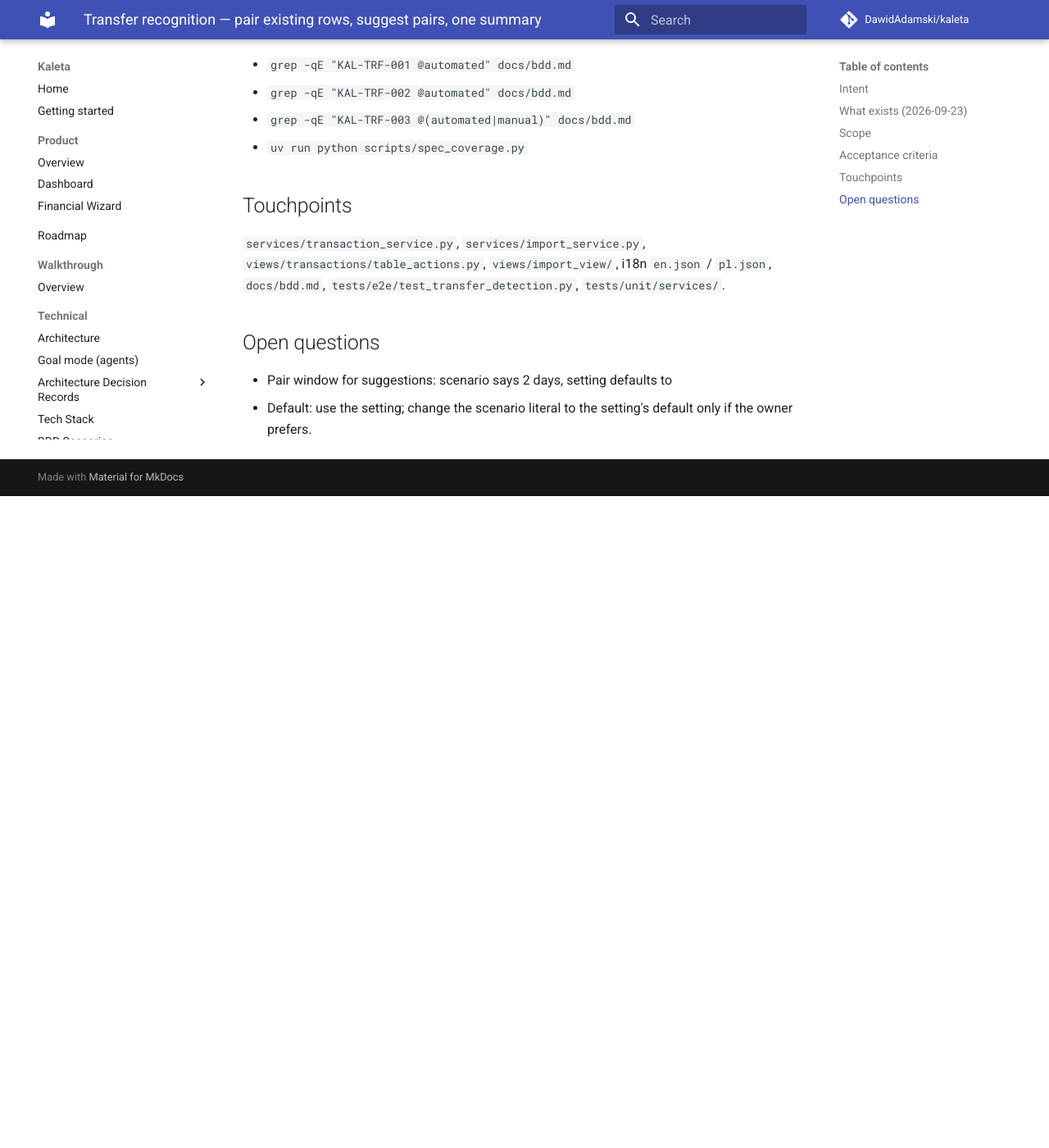
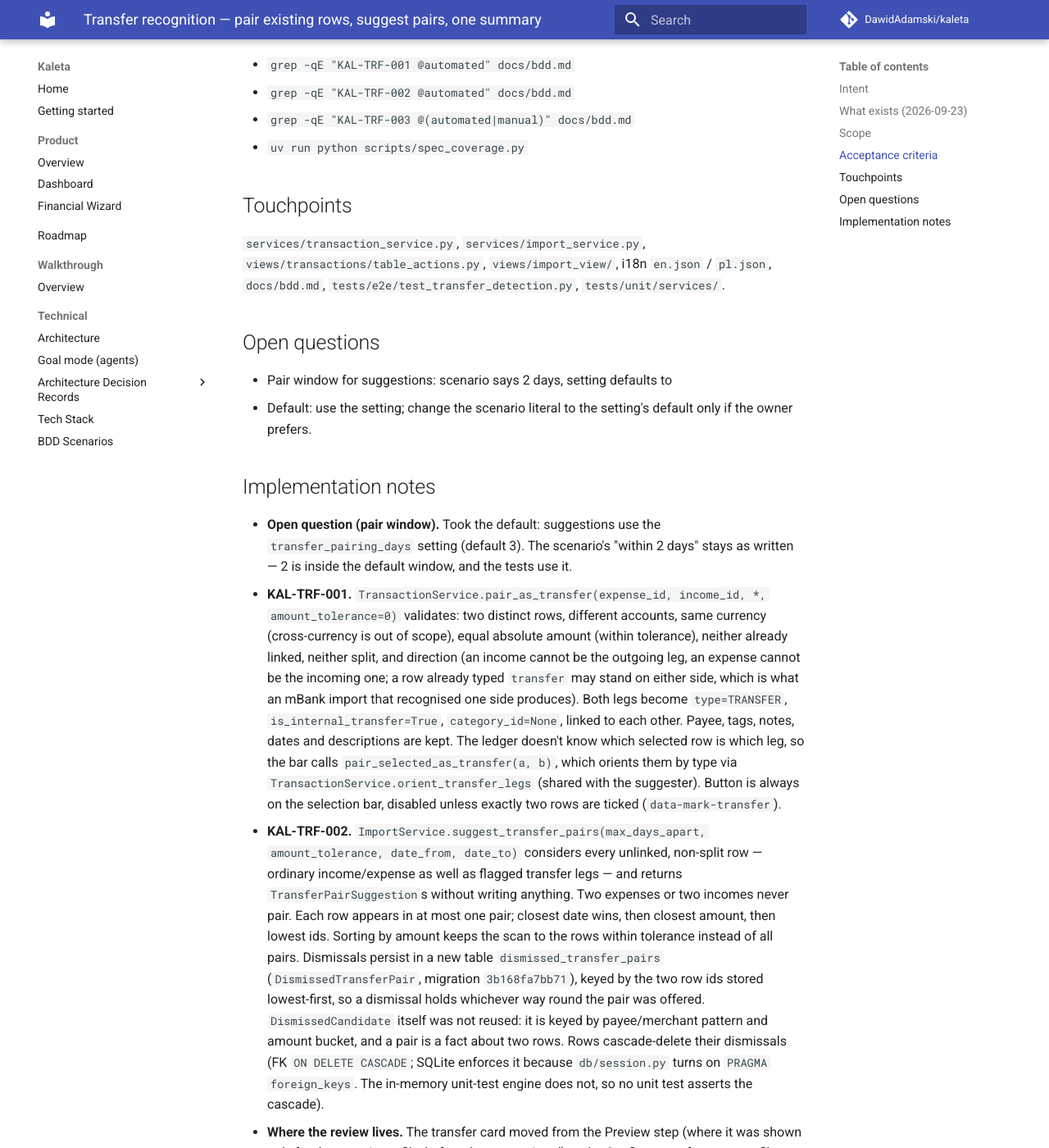
Before and after one commit to DawidAdamski/kaleta, an MkDocs documentation site: the page built from docs/plans/transfers-manual-pairing.md, in a window 1280 px wide and 1400 px high, scrolled down 1266 px. Shown: the whole window at 82% size. Built offline with MkDocs 1.6.1 and Material for MkDocs 9.7.7, drawn with Linux system fonts in a browser that asks for light colours; comment, search, counter and statistics services are not loaded; before the commit the page ends 1871 px from its top, so only the background shows below that; some of the changed text lies outside the part shown.

Commit message:
docs(plans): implementation notes for transfers-manual-pairing; money-flow chore
Co-Authored-By: Claude Opus 5.5 <noreply@anthropic.com>
Claude-Session: https://claude.ai/code/session_01G13kNHdWULrLSsKUgiuQjH

```diff
--- a/docs/plans/transfers-manual-pairing.md
+++ b/docs/plans/transfers-manual-pairing.md
@@ -75,3 +75,63 @@ i18n `en.json` / `pl.json`, `docs/bdd.md`,
 - Pair window for suggestions: scenario says 2 days, setting defaults to
   3. Default: use the setting; change the scenario literal to the
   setting's default only if the owner prefers.
+
+## Implementation notes
+
+- **Open question (pair window).** Took the default: suggestions use the
+  `transfer_pairing_days` setting (default 3). The scenario's "within 2 days"
+  stays as written — 2 is inside the default window, and the tests use it.
+- **KAL-TRF-001.** `TransactionService.pair_as_transfer(expense_id, income_id,
+  *, amount_tolerance=0)` validates: two distinct rows, different accounts,
+  same currency (cross-currency is out of scope), equal absolute amount
+  (within tolerance), neither already linked, neither split, and direction
+  (an income cannot be the outgoing leg, an expense cannot be the incoming
+  one; a row already typed `transfer` may stand on either side, which is
+  what an mBank import that recognised one side produces). Both legs become
+  `type=TRANSFER`, `is_internal_transfer=True`, `category_id=None`, linked to
+  each other. Payee, tags, notes, dates and descriptions are kept.
+  The ledger doesn't know which selected row is which leg, so the bar
+  calls `pair_selected_as_transfer(a, b)`, which orients them by type via
+  `TransactionService.orient_transfer_legs` (shared with the suggester).
+  Button is always on the selection bar, disabled unless exactly two rows
+  are ticked (`data-mark-transfer`).
+- **KAL-TRF-002.** `ImportService.suggest_transfer_pairs(max_days_apart,
+  amount_tolerance, date_from, date_to)` considers every unlinked, non-split
+  row — ordinary income/expense as well as flagged transfer legs — and
+  returns `TransferPairSuggestion`s without writing anything. Two expenses
+  or two incomes never pair. Each row appears in at most one pair; closest
+  date wins, then closest amount, then lowest ids. Sorting by amount keeps
+  the scan to the rows within tolerance instead of all pairs.
+  Dismissals persist in a new table `dismissed_transfer_pairs`
+  (`DismissedTransferPair`, migration `3b168fa7bb71`), keyed by the two row
+  ids stored lowest-first, so a dismissal holds whichever way round the
+  pair was offered. `DismissedCandidate` itself was not reused: it is keyed
+  by payee/merchant pattern and amount bucket, and a pair is a fact about
+  two rows. Rows cascade-delete their dismissals (FK `ON DELETE CASCADE`;
+  SQLite enforces it because `db/session.py` turns on `PRAGMA foreign_keys`.
+  The in-memory unit-test engine does not, so no unit test asserts the cascade).
+- **Where the review lives.** The transfer card moved from the Preview step
+  (where it was shown only for the generic profile, before the rows existed)
+  to the Confirm step, for every profile, shown once a run has finished.
+  Suggestions are scoped to the span of dates of the rows this run
+  imported, widened by the pairing window, so years of unrelated history
+  are not offered at once.
+- **Accept all.** `detect_and_link_transfers` keeps its name and return
+  value (pairs linked) but is now "accept every current suggestion" —
+  same pairs, dismissals respected, same date bounds. Behaviour change:
+  it now also converts matching ordinary income/expense pairs, and it
+  refuses pairs across currencies (the old code didn't check). It had
+  no tests; `tests/unit/services/test_transfer_pairing.py` covers it.
+- **KAL-TRF-003.** Decision: "the monthly summary" is the dashboard's month
+  widgets (`month_income`, `month_expenses`, `month_net`, all reading
+  `ReportService.current_month_summary` → `_month_summary`), plus the
+  ledger's neutral colouring (`theme.amount_class("transfer")`). Scenario
+  reworded to name both. No production change was needed: `_month_summary`
+  already excludes `is_internal_transfer`; the new integration test pins it.
+- **Tests.** `tests/integration/test_transfer_pairing.py` covers
+  TRF-001/002/003 at the service level; `tests/e2e/test_transfer_detection.py`
+  covers TRF-001 (ledger bar) and TRF-002 (import Confirm step, new fixture
+  `mbank_transfer_pairs.csv` dated 2019-03 with odd amounts, to keep clear of
+  other tests' rows in the shared e2e DB).
+- **Found, not fixed** (chore inbox): Money Flow infers transfer direction
+  from row ids, which pairing does not guarantee.
```
Also changed, not shown: docs/plans/chores.md (+7 -0 lines).
